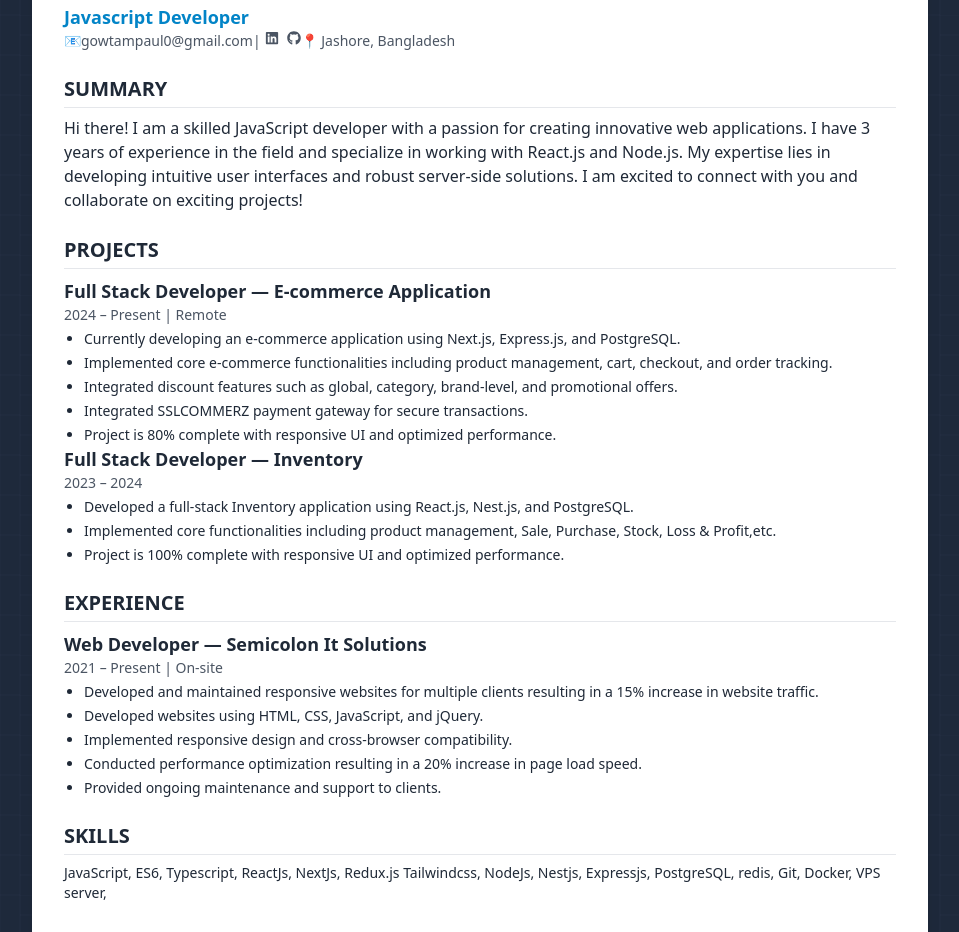
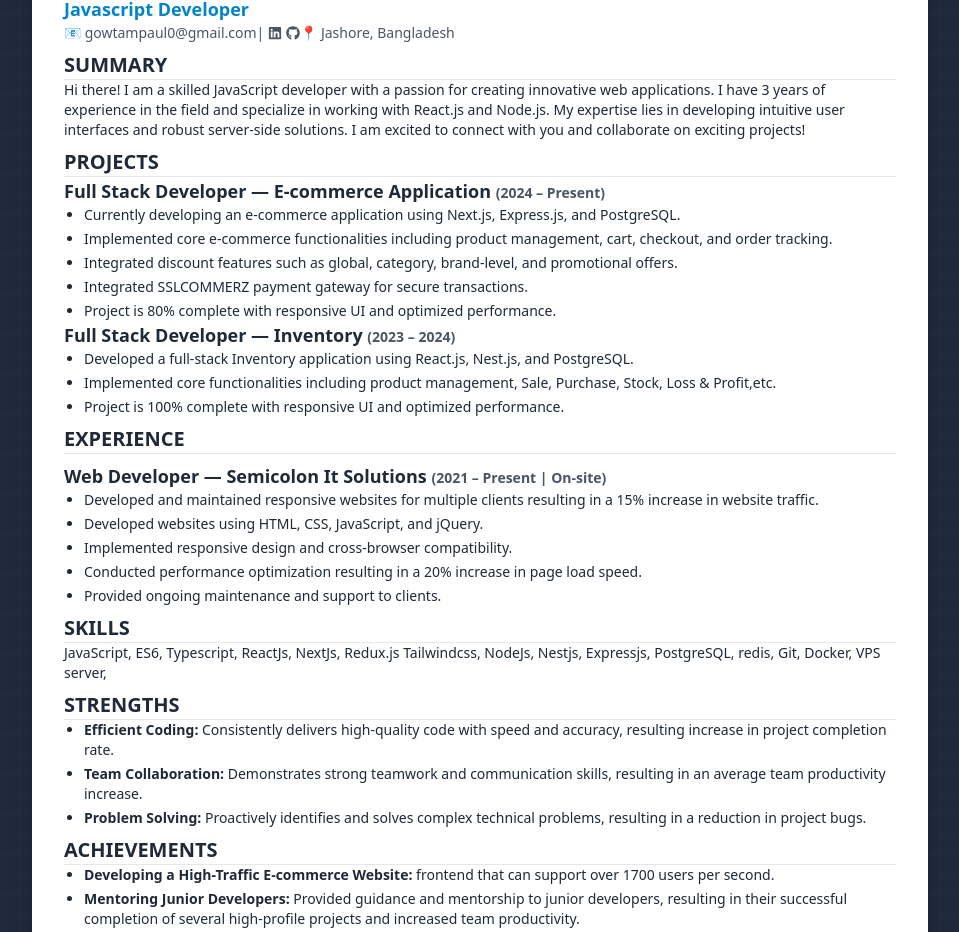
Before and after one commit to gowtamkumar/my-portfolio, a Next.js app: page /resume in a window 1280 px wide. Shown: the part 145-1077 px from the top of the page, without its empty margins (160-1119 px from the left). Built offline with nearby package versions, Linux system fonts and the light colour scheme.

Commit message:
desing updated

```diff
--- a/app/resume/page.tsx
+++ b/app/resume/page.tsx
@@ -65,20 +65,22 @@ export default function Resume() {
       pdf.addImage(pageData, "JPEG", 0, 0, imgWidth, pageHeight, "", "FAST");
     }
 
-    pdf.save("multi-page.pdf");
+    pdf.save("gowtamkumar(Web Developer).pdf");
   };
 
   return (
+    <div>
+      <button
+        onClick={handleDownloadPdf}
+        className=" bg-blue-600 text-whiterounded-lg"
+      >
+        Download PDF
+      </button>
+
       <div
         ref={printRef}
         className="max-w-4xl mx-auto bg-white p-8 shadow-lg font-sans text-gray-800"
       >
-      <button
-        onClick={handleDownloadPdf}
-        className=" bg-blue-600 text-white p-1 rounded-lg"
-      >
-        Download PDF
-      </button>
         <Header />
         <Summary />
         <ProjectsSection />
@@ -93,5 +95,6 @@ export default function Resume() {
         {/* <Awards /> */}
         <Education />
       </div>
+    </div>
   );
 }
--- a/components/resume/Achievement.tsx
+++ b/components/resume/Achievement.tsx
@@ -2,13 +2,12 @@ import React from "react";
 
 export default function Achievement() {
   return (
-    <section className="mb-6">
-      <h2 className="text-xl font-semibold border-b pb-1 mb-2">ACHIEVEMENTS</h2>
+    <section className="my-2">
+      <h2 className="text-xl font-semibold border-b">ACHIEVEMENTS</h2>
       <ul className="list-disc ml-5 text-sm space-y-1">
         <li>
           <strong>Developing a High-Traffic E-commerce Website:</strong>{" "}
-          frontend development team in building a robust e-commerce website that
-          handled over 1700 user/sec{" "}
+          frontend that can support over 1700 users per second.
         </li>
         <li>
           <strong>Mentoring Junior Developers:</strong> Provided guidance and
--- a/components/resume/Awards.tsx
+++ b/components/resume/Awards.tsx
@@ -3,7 +3,7 @@ import React from 'react'
 export default function Awards() {
   return (
     <section>
-        <h2 className="text-xl font-semibold border-b pb-1 mb-2">AWARDS</h2>
+        <h2 className="text-xl font-semibold border-b">AWARDS</h2>
         <ul className="list-disc ml-5 text-sm space-y-1">
           <li>
             <strong>Best UI Design:</strong> Awarded for designing and
--- a/components/resume/Education.tsx
+++ b/components/resume/Education.tsx
@@ -2,10 +2,9 @@ import React from 'react'
 
 export default function Education() {
   return (
-    <section className="mb-6">
-      <h2 className="text-xl font-semibold border-b pb-1 mb-2">EDUCATION</h2>
-      <p>Bachelors degree, Sociology (BSS)</p>
-      {/* <p className="text-sm text-sky-700">National University — 2011 – 2014</p> */}
+    <section className="mt-2">
+      <h2 className="text-xl font-semibold border-b">EDUCATION</h2>
+      <p className='text-sm'>Bachelors degree, Sociology (BSS)</p>
     </section>
   )
 }
--- a/components/resume/Experience.tsx
+++ b/components/resume/Experience.tsx
@@ -2,13 +2,12 @@ import React from "react";
 
 export default function Experience() {
   return (
-    <section className="mb-6">
-      <h2 className="text-xl font-semibold border-b pb-1 mb-2">EXPERIENCE</h2>
-
-      <div className="mb-4">
-        <h3 className="font-semibold text-lg">Web Developer — Semicolon It Solutions</h3>
-        <p className="text-sm text-gray-600">2021 – Present | On-site</p>
-        <ul className="list-disc ml-5 text-sm mt-1 space-y-1">
+    <section className="my-2">
+      <h2 className="text-xl font-semibold border-b">EXPERIENCE</h2>
+      <div className="my-2">
+        <h3 className="font-semibold text-lg">Web Developer — Semicolon It Solutions <small className="text-sm text-gray-600">(2021 – Present | On-site)</small></h3>
+        {/* <p className="text-sm text-gray-600">2021 – Present | On-site</p> */}
+        <ul className="list-disc ml-5 text-sm space-y-1">
           <li>
             Developed and maintained responsive websites for multiple clients
             resulting in a 15% increase in website traffic.
--- a/components/resume/Header.tsx
+++ b/components/resume/Header.tsx
@@ -4,13 +4,12 @@ import { FaGithub, FaLinkedin } from "react-icons/fa";
 
 export default function Header() {
   return (
-    <header className="mb-6">
+    <header>
       <h1 className="text-4xl font-bold text-gray-900">Gowtam Kumar</h1>
       <p className="text-lg text-sky-600 font-semibold">Javascript Developer</p>
-      <p className="text-sm text-gray-600 flex">
-        📧 {" "}
-        <Link href="mailto:gowtampaul0@gmail.com">gowtampaul0@gmail.com
-        </Link> | <div className="flex gap-2 ms-1">
+      <div className="text-sm text-gray-600 md:flex items-center">
+        <div className="flex items-center gap-1">
+          <p><Link href="mailto:gowtampaul0@gmail.com">📧 gowtampaul0@gmail.com</Link>|</p>{" "}
           <Link href="https://www.linkedin.com/in/gowtamkumar">
             <FaLinkedin />
           </Link>
@@ -18,9 +17,10 @@ export default function Header() {
             <FaGithub />
           </Link>
         </div>
-        📍 Jashore, Bangladesh
-      </p>
-
+        <p className="text-sm">
+          📍 Jashore, Bangladesh
+        </p>
+      </div>
     </header>
   );
 }
--- a/components/resume/Language.tsx
+++ b/components/resume/Language.tsx
@@ -3,7 +3,7 @@ import React from "react";
 export default function Language() {
   return (
     <section className="mb-6">
-      <h2 className="text-xl font-semibold border-b pb-1 mb-2">LANGUAGES</h2>
+      <h2 className="text-xl font-semibold border-b">LANGUAGES</h2>
       <p className="text-sm">
         JavaScript (Proficient), React (Proficient), Vue (Advanced), Angular
         (Intermediate), TypeScript (Advanced), HTML5 (Proficient), CSS3
--- a/components/resume/Projects.tsx
+++ b/components/resume/Projects.tsx
@@ -1,15 +1,13 @@
 // components/ProjectsSection.tsx
 export default function ProjectsSection() {
   return (
-    <section className="mb-6">
-      <h2 className="text-xl font-semibold border-b pb-1 mb-2">PROJECTS</h2>
-
+    <section className="my-2">
+      <h2 className="text-xl font-semibold border-b">PROJECTS</h2>
       <div>
         <h3 className="font-semibold text-lg">
-          Full Stack Developer — E-commerce Application
+          Full Stack Developer — E-commerce Application <small className="text-sm text-gray-600">(2024 – Present)</small>
         </h3>
-        <p className="text-sm text-gray-600">2024 – Present | Remote</p>
-        <ul className="list-disc ml-5 text-sm mt-1 space-y-1">
+        <ul className="list-disc ml-5 text-sm space-y-1">
           <li>
             Currently developing an e-commerce application using Next.js,
             Express.js, and PostgreSQL.
@@ -32,12 +30,11 @@ export default function ProjectsSection() {
         </ul>
       </div>
 
-      <div className="mb-4">
+      <div>
         <h3 className="font-semibold text-lg">
-          Full Stack Developer — Inventory
+          Full Stack Developer — Inventory <small className="text-sm text-gray-600">(2023 – 2024)</small>
         </h3>
-        <p className="text-sm text-gray-600">2023 – 2024</p>
-        <ul className="list-disc ml-5 text-sm mt-1 space-y-1">
+        <ul className="list-disc ml-5 text-sm space-y-1">
           <li>
             Developed a full-stack Inventory application using React.js,
             Nest.js, and PostgreSQL.
--- a/components/resume/Skill.tsx
+++ b/components/resume/Skill.tsx
@@ -2,8 +2,8 @@ import React from "react";
 
 export default function Skill() {
   return (
-    <section className="mb-6">
-      <h2 className="text-xl font-semibold border-b pb-1 mb-2">SKILLS</h2>
+    <section className="my-2">
+      <h2 className="text-xl font-semibold border-b">SKILLS</h2>
       <p className="text-sm">
         JavaScript, ES6, Typescript, ReactJs, NextJs, Redux.js Tailwindcss,
         NodeJs, Nestjs, Expressjs, PostgreSQL, redis, Git, Docker, VPS server,
--- a/components/resume/Strengths.tsx
+++ b/components/resume/Strengths.tsx
@@ -3,12 +3,12 @@ import React from 'react'
 export default function Strengths() {
   return (
 
-    <section className="mb-6">
-      <h2 className="text-xl font-semibold border-b pb-1 mb-2">STRENGTHS</h2>
+    <section className="my-2">
+      <h2 className="text-xl font-semibold border-b">STRENGTHS</h2>
       <ul className="list-disc ml-5 text-sm space-y-1">
-        <li><strong>Efficient Coding:</strong> Consistently delivers high-quality code with speed and accuracy, resulting in a 20% increase in project completion rate.</li>
-        <li><strong>Team Collaboration:</strong> Demonstrates strong teamwork and communication skills, resulting in an average team productivity increase of 15%.</li>
-        <li><strong>Problem Solving:</strong> Proactively identifies and solves complex technical problems, resulting in a 25% reduction in project bugs.</li>
+        <li><strong>Efficient Coding:</strong> Consistently delivers high-quality code with speed and accuracy, resulting increase in project completion rate.</li>
+        <li><strong>Team Collaboration:</strong> Demonstrates strong teamwork and communication skills, resulting in an average team productivity increase.</li>
+        <li><strong>Problem Solving:</strong> Proactively identifies and solves complex technical problems, resulting in a reduction in project bugs.</li>
       </ul>
     </section>
 
--- a/components/resume/Summary.tsx
+++ b/components/resume/Summary.tsx
@@ -2,9 +2,9 @@ import React from "react";
 
 export default function Summary() {
   return (
-    <section className="mb-6">
-      <h2 className="text-xl font-semibold border-b pb-1 mb-2">SUMMARY</h2>
-      <p>
+    <section className="my-2">
+      <h2 className="text-xl font-semibold border-b">SUMMARY</h2>
+      <p className="text-sm">
         Hi there! I am a skilled JavaScript developer with a passion for creating
         innovative web applications. I have 3 years of experience in the field
         and specialize in working with React.js and Node.js. My expertise lies
```
Lines whose indentation alone changed are shown as unchanged.
